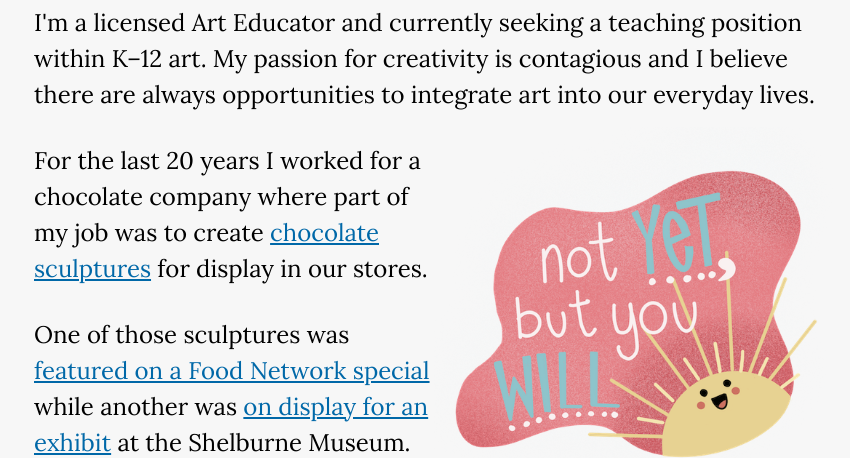
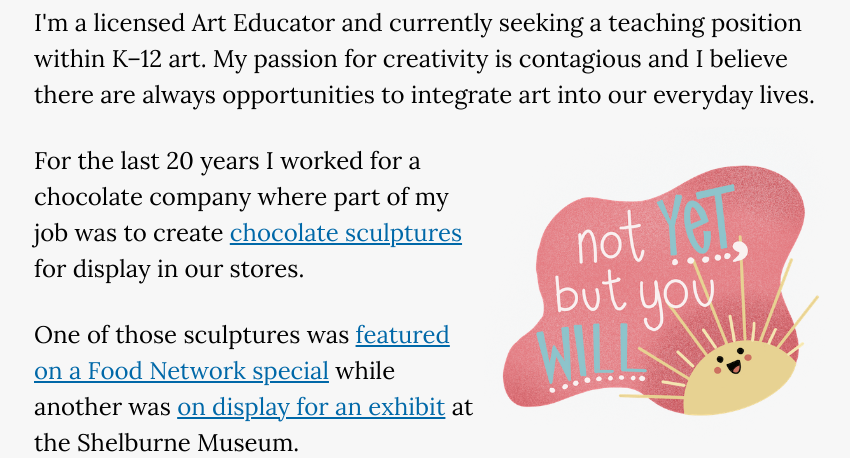
Before and after one commit to smccracken/emilymccracken.com, an Eleventy site: page src/index.md in a window 1280 px wide. Shown: the part 515-973 px from the top of the page, without its empty margins (206-1056 px from the left). Built offline with nearby package versions, Linux system fonts and the light colour scheme; Eleventy itself is replaced by a stand-in of ours; files that its build step writes are made by us from their sources.

Commit message:
Bugfix for responsive image size

```diff
--- a/src/_includes/css/style.css
+++ b/src/_includes/css/style.css
@@ -781,12 +781,16 @@ a.spectrum:hover {
   height: auto;
 }
 
+.doodle-not-yet {
+  max-width: 100%;
+  height: auto;
+  margin-top: -1rem;
+}
+
 @media( min-width: 720px ) {
   .doodle-not-yet {
     float: right;
-    width: 25rem;
-    height: auto;
-    margin-top: -1rem;
+    width: 350px;
   }
 }
 
```
